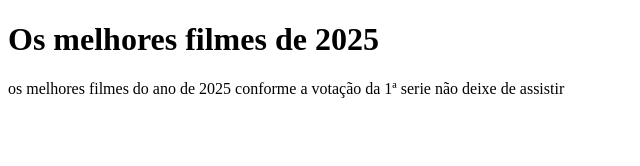
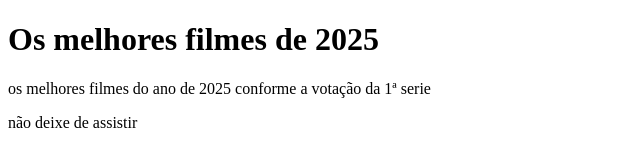
Before and after one commit to eugabbyys/gabbysflix, a plain HTML site: page index.html in a window 1280 px wide. Shown: the whole page, without its empty margins (0-640 px from the left). Drawn offline with Linux system fonts and the light colour scheme.

Commit message:
paragrfo

```diff
--- a/index.html
+++ b/index.html
@@ -8,8 +8,8 @@
 <body>
     <h1>
         Os melhores filmes de 2025 </h1>
-      <p></p>  os melhores filmes do ano de 2025 conforme a votação da 1ª serie
+      <p>  os melhores filmes do ano de 2025 conforme a votação da 1ª serie</p>
 
-        não deixe de assistir
+     <p>   não deixe de assistir</p>
 </body>
 </html>
```
